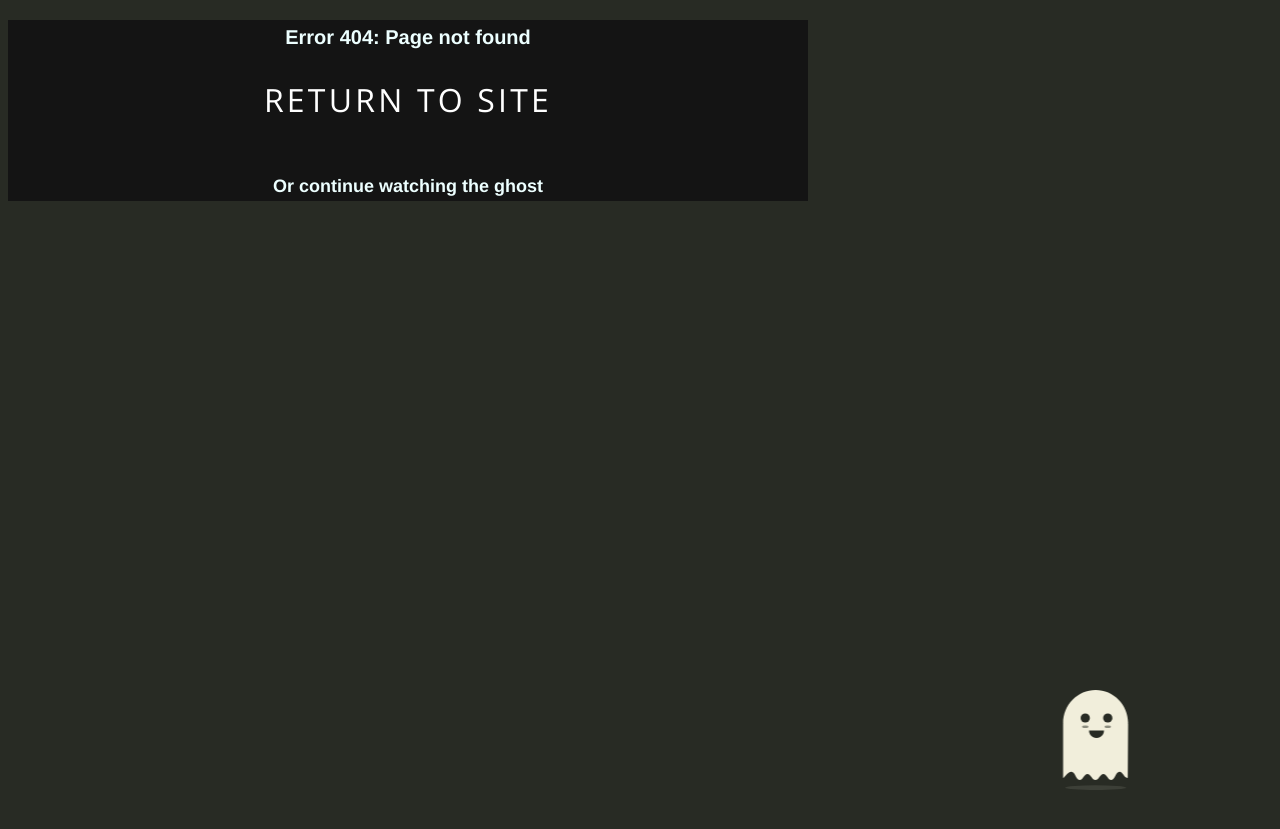
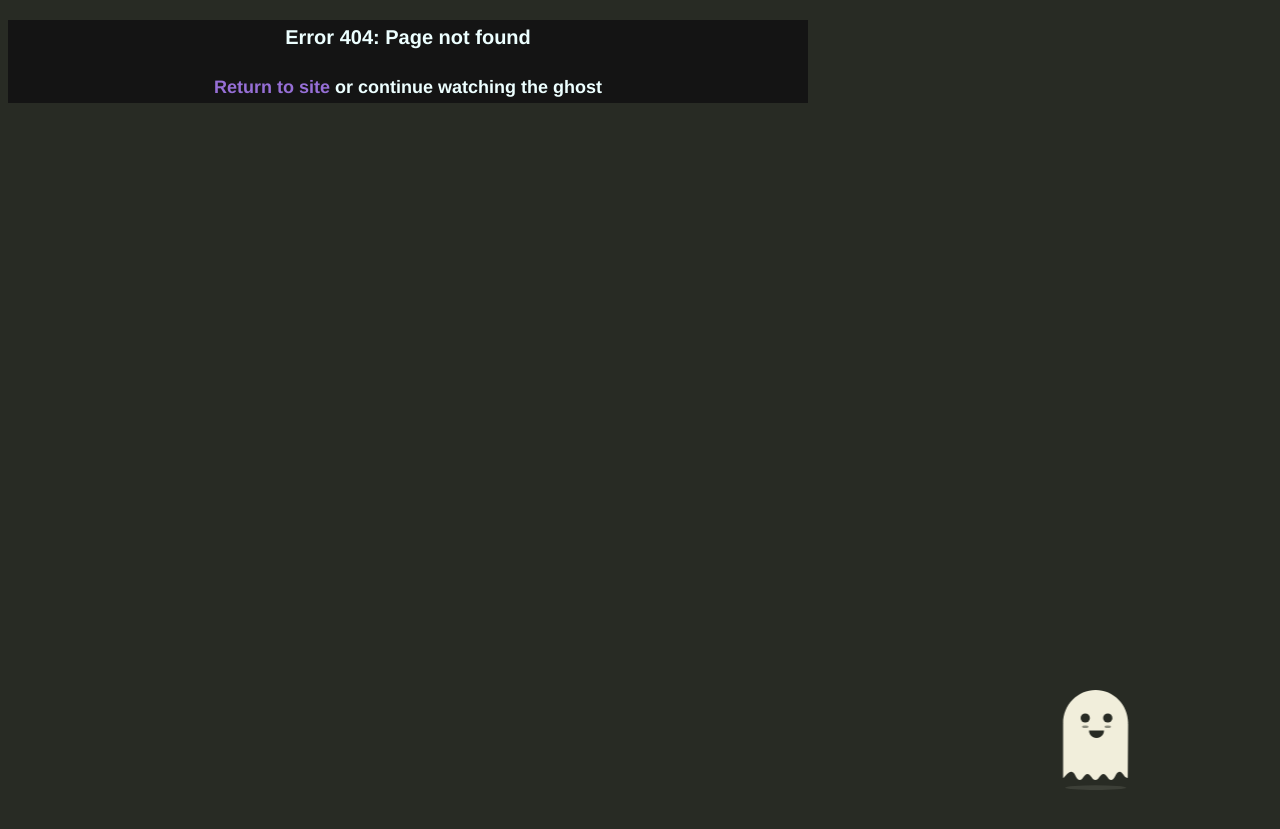
Before and after one commit to ricardojoserf/ricardojoserf.github.io, a Jekyll site: the page 404/index.html, which Jekyll copies as it is, in a window 1280 px wide. Shown: the top 829 px of the page. Built offline with Jekyll 4.4.1, drawn with Linux system fonts in a browser that asks for light colours; some web fonts are replaced.

Commit message:
Add files via upload

```diff
--- a/404/index.html
+++ b/404/index.html
@@ -288,11 +288,9 @@ const grantAccess = () => {
 
 </svg>
 
-<!-- include in a container a heading, paragraph and svg for the keyhole -->
-<div class="container">
-  <h3>Error 404: Page not found</h3>
-  <p><a style="color:white" href="https://ricardojoserf.github.io/">Return to site</a></p>
-  <h4>Or continue watching the ghost</h4>
+<div id="main" role="main" class="container">
+<h3>Error 404: Page not found</h3>
+<h4><a href="https://ricardojoserf.github.io/">Return to site</a> or continue watching the ghost</h4>
 </div>
 
 <!-- outside of the container, to have them absolute positioned in relation to the body, include an svg for the key and one for the ghost -->
```
